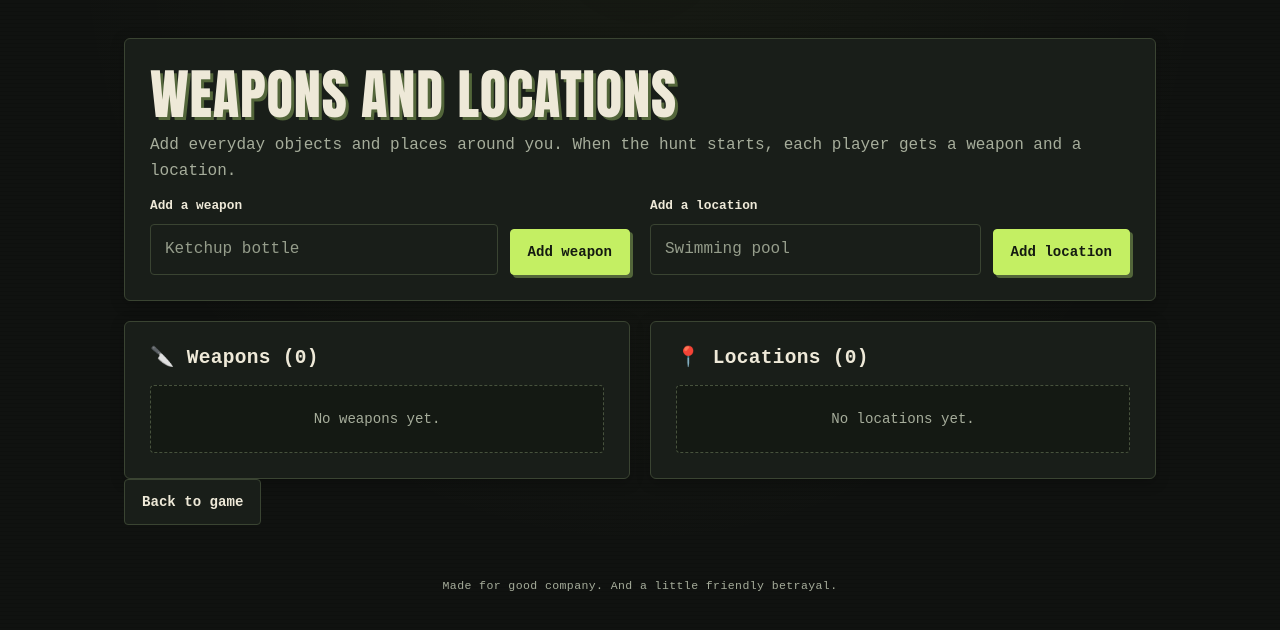
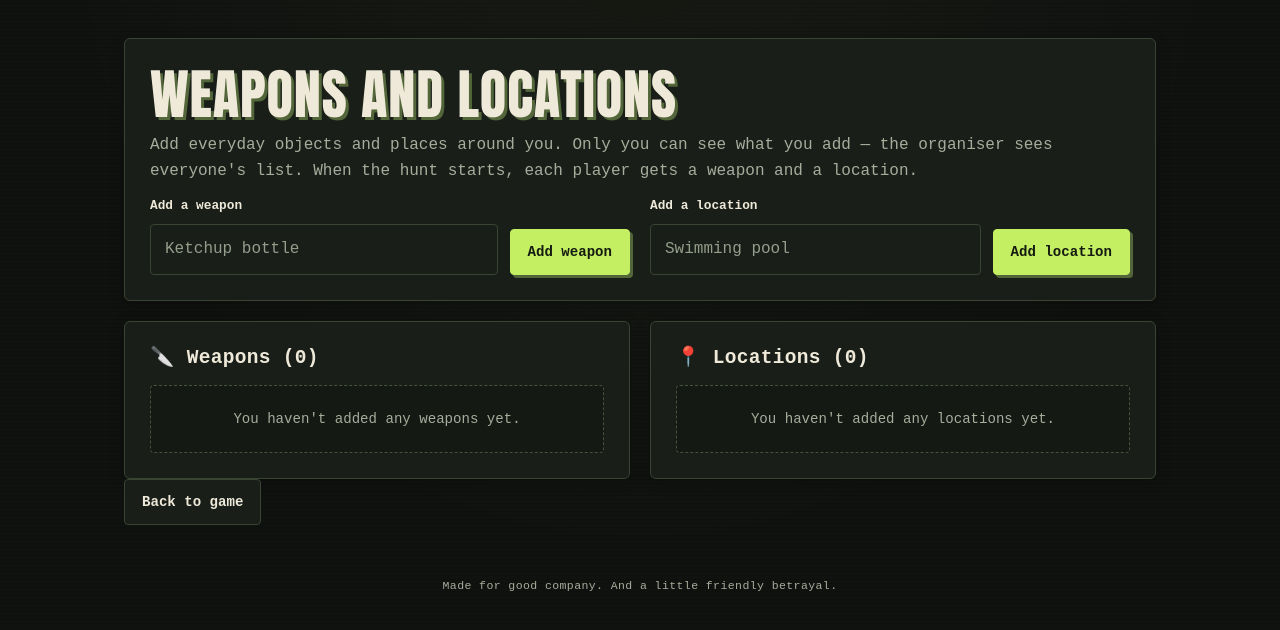
Before and after one commit to wheinz/murder-game, a Django app: template templates/game/pool.html in a window 1280 px wide. Shown: the part 86-716 px from the top of the page. Run offline with Django 5.2, Linux system fonts and the light colour scheme; the template is opened without the code that fills it, so the values that code supplies are empty; some libraries are stand-ins or nearby versions.

Commit message:
feat: show players only their own weapons and locations

```diff
--- a/templates/game/partials/pool_lists.html
+++ b/templates/game/partials/pool_lists.html
@@ -5,19 +5,19 @@
         {% if weapons %}
         <ul class="plain">
             {% for w in weapons %}
-            <li><span>{{ w.text }}</span><span class="tag">{{ w.submitted_by.name|default:"—" }}</span></li>
+            <li><span>{{ w.text }}</span><span class="tag">you</span></li>
             {% endfor %}
         </ul>
-        {% else %}<p class="empty">No weapons yet.</p>{% endif %}
+        {% else %}<p class="empty">You haven't added any weapons yet.</p>{% endif %}
     </div>
     <div class="card">
         <h2>📍 Locations ({{ locations|length }})</h2>
         {% if locations %}
         <ul class="plain">
             {% for l in locations %}
-            <li><span>{{ l.text }}</span><span class="tag">{{ l.submitted_by.name|default:"—" }}</span></li>
+            <li><span>{{ l.text }}</span><span class="tag">you</span></li>
             {% endfor %}
         </ul>
-        {% else %}<p class="empty">No locations yet.</p>{% endif %}
+        {% else %}<p class="empty">You haven't added any locations yet.</p>{% endif %}
     </div>
 </div>
--- a/templates/game/pool.html
+++ b/templates/game/pool.html
@@ -4,7 +4,7 @@
 {% block content %}
 <div class="card">
     <h1>Weapons and locations</h1>
-    <p class="muted">Add everyday objects and places around you. When the hunt starts, each player gets a weapon and a location.</p>
+    <p class="muted">Add everyday objects and places around you. Only you can see what you add — the organiser sees everyone's list. When the hunt starts, each player gets a weapon and a location.</p>
     <div class="grid two">
         <form hx-post="{% url 'game:pool' trip.code %}" hx-target="#pool-lists" hx-swap="innerHTML"
               hx-on::after-request="this.reset()" class="inline-form">
```
Also changed, not shown: game/tests/test_views.py (+31 -0 lines), game/views.py (+6 -2 lines).
